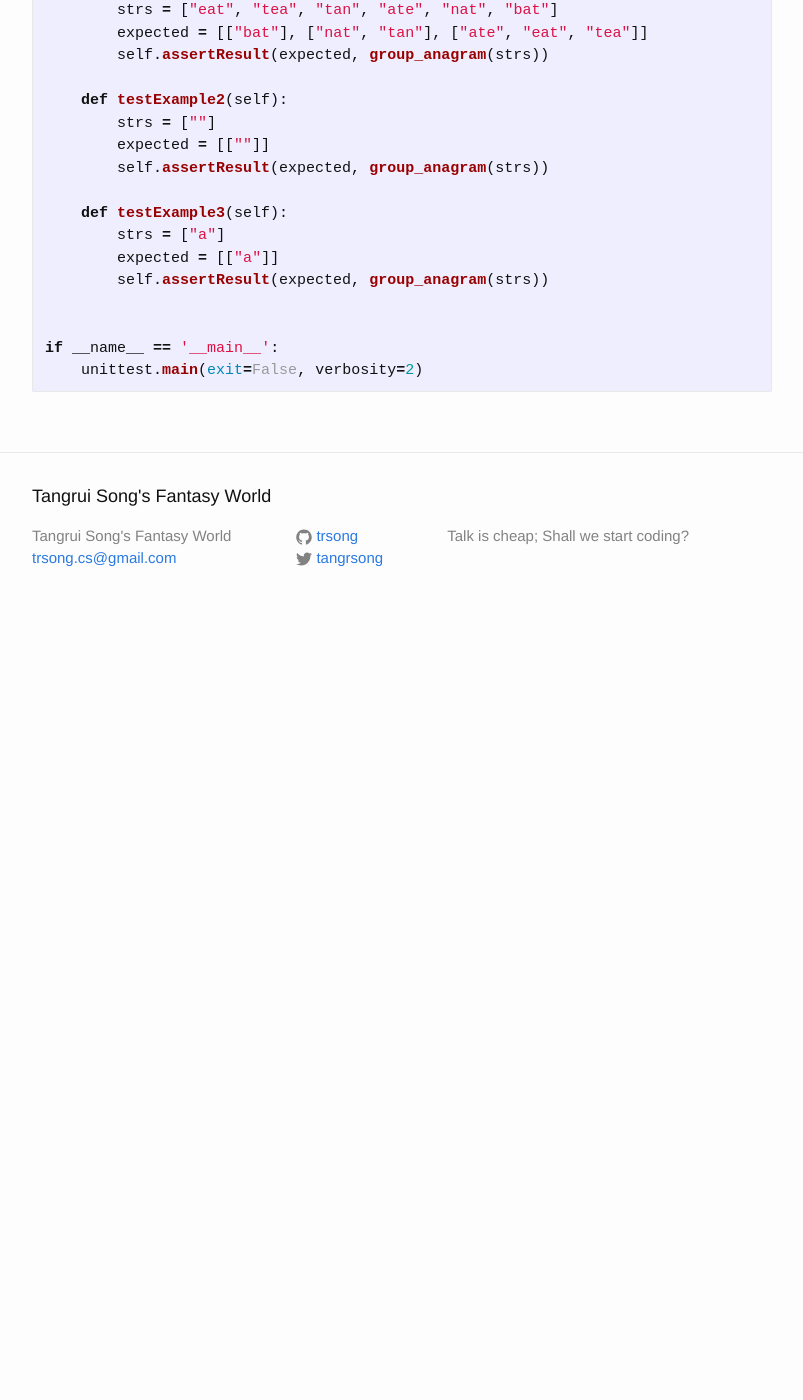
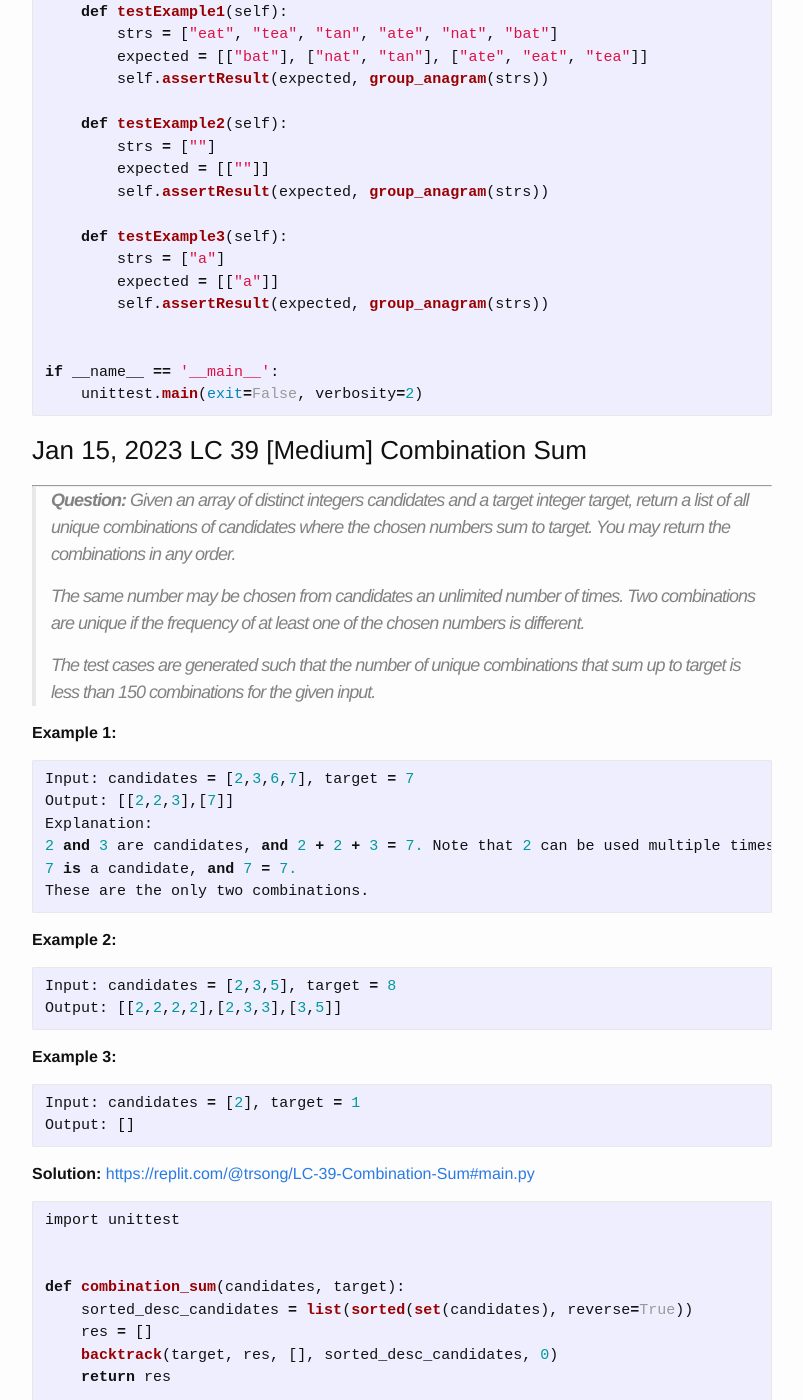
Before and after one commit to trsong/trsong.github.io, a Jekyll site: the page built from _posts/2023-01-01-DailyQuestions.md, in a window 1280 px wide and 1400 px high, scrolled down 30901 px. Shown: the whole window, without its empty margins (238-1041 px from the left). Built offline with Jekyll 4.4.1, drawn with Linux system fonts in a browser that asks for light colours; before the commit the page ends 31531 px from its top, so only the background shows below that; some of the changed text lies outside the part shown.

Commit message:
Add Jan 15 question

````diff
--- a/_posts/2023-01-01-DailyQuestions.md
+++ b/_posts/2023-01-01-DailyQuestions.md
@@ -1447,3 +1447,119 @@ class GroupAnagram(unittest.TestCase):
 if __name__ == '__main__':
     unittest.main(exit=False, verbosity=2)
 ```
+
+### Jan 15, 2023 LC 39 \[Medium\] Combination Sum
+---
+> **Question:** Given an array of distinct integers candidates and a target integer target, return a list of all unique combinations of candidates where the chosen numbers sum to target. You may return the combinations in any order.
+>
+> The same number may be chosen from candidates an unlimited number of times. Two combinations are unique if the frequency of at least one of the chosen numbers is different.
+>
+> The test cases are generated such that the number of unique combinations that sum up to target is less than 150 combinations for the given input.
+
+
+**Example 1:**
+
+```py
+Input: candidates = [2,3,6,7], target = 7
+Output: [[2,2,3],[7]]
+Explanation:
+2 and 3 are candidates, and 2 + 2 + 3 = 7. Note that 2 can be used multiple times.
+7 is a candidate, and 7 = 7.
+These are the only two combinations.
+```
+
+
+**Example 2:**
+
+```py
+Input: candidates = [2,3,5], target = 8
+Output: [[2,2,2,2],[2,3,3],[3,5]]
+```
+
+**Example 3:**
+
+```py
+Input: candidates = [2], target = 1
+Output: []
+```
+
+**Solution:** [https://replit.com/@trsong/LC-39-Combination-Sum#main.py](https://replit.com/@trsong/LC-39-Combination-Sum#main.py)
+
+```py
+import unittest
+
+
+def combination_sum(candidates, target):
+    sorted_desc_candidates = list(sorted(set(candidates), reverse=True))
+    res = []
+    backtrack(target, res, [], sorted_desc_candidates, 0)
+    return res
+
+
+def backtrack(balance, res, accu, sorted_desc_candidates, cur_candidate_index):
+    if balance == 0:
+        res.append(accu[:])
+    else:
+        for i in range(cur_candidate_index, len(sorted_desc_candidates)):
+            num = sorted_desc_candidates[i]
+            if num > balance:
+                continue
+
+            accu.append(num)
+            backtrack(balance - num, res, accu, sorted_desc_candidates, i)
+            accu.pop()
+
+
+class CombinationSumSpec(unittest.TestCase):
+    def assertResult(self, expected, res):
+        format = lambda lon: list(
+            map(lambda nums: repr(list(sorted(nums))), lon))
+        self.assertCountEqual(format(expected), format(res))
+
+    def testExample1(self):
+        candidates = [2, 3, 6, 7]
+        target = 7
+        expected = [[2, 2, 3], [7]]
+        self.assertResult(expected, combination_sum(candidates, target))
+
+    def testExample2(self):
+        candidates = [2, 3, 5]
+        target = 8
+        expected = [[2, 2, 2, 2], [2, 3, 3], [3, 5]]
+        self.assertResult(expected, combination_sum(candidates, target))
+
+    def testExample3(self):
+        candidates = [2]
+        target = 1
+        expected = []
+        self.assertResult(expected, combination_sum(candidates, target))
+
+
+if __name__ == '__main__':
+    unittest.main(exit=False, verbosity=2)
+```
+
+**Failed Attempts:**
+
+> Rev 1: space complexity is not optimal as recursive step involving slicing the candiate into sub arrays
+
+```py
+def combination_sum(candidates, target):
+    sorted_desc_candidates = list(sorted(set(candidates), reverse=True))
+    res = []
+    backtrack(target, res, [], sorted_desc_candidates)
+    return res
+
+
+def backtrack(balance, res, accu, sorted_desc_candidates):
+    if balance == 0:
+        res.append(accu[:])
+    else:
+        for i, num in enumerate(sorted_desc_candidates):
+            if num > balance:
+                continue
+
+            accu.append(num)
+            backtrack(balance - num, res, accu, sorted_desc_candidates[i:])
+            accu.pop()
+```
````
